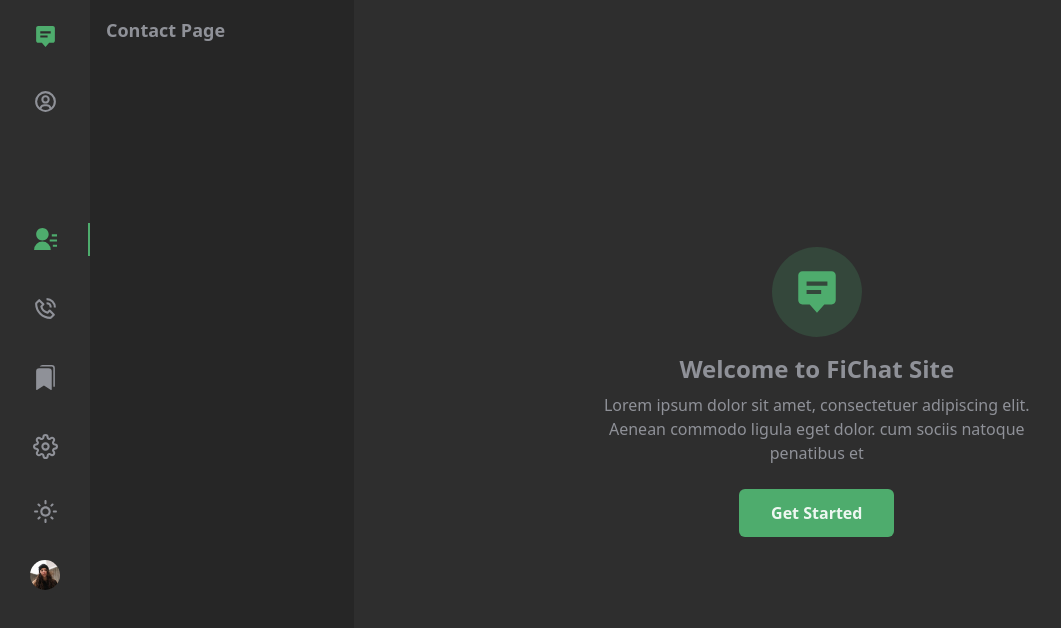
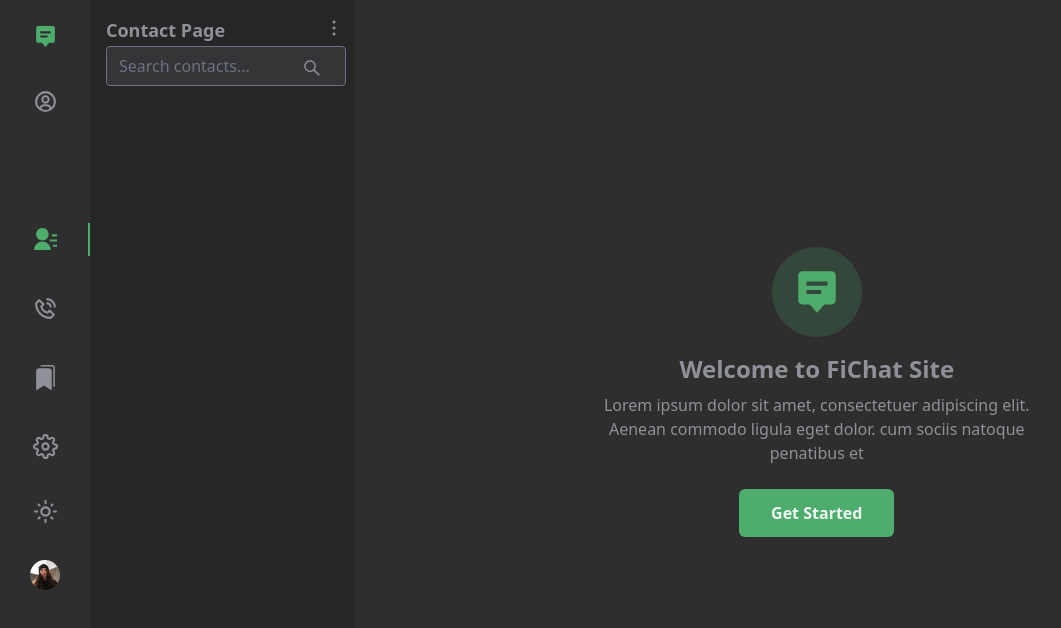
Before and after one commit to Codmify/Fichat-site, a React (Vite) app: page /dashboard/contacts in a window 1280 px wide. Shown: the top 628 px of the page, without its empty margins (0-1061 px from the left). Built offline with nearby package versions, Linux system fonts and the light colour scheme; some icons are missing.

Commit message:
contact page modal added

```diff
--- a/src/App.tsx
+++ b/src/App.tsx
@@ -20,6 +20,7 @@ function App() {
             <Route index element={<Welcome />} />
             <Route path="chats/:id" element={<Chatting />} />
           </Route>
+
           <Route path="profile" element={<Profile />}>
             <Route index element={<Welcome />} />
           </Route>
--- a/src/pages/components/contacts/Contacts.tsx
+++ b/src/pages/components/contacts/Contacts.tsx
@@ -1,13 +1,37 @@
-import { Outlet } from "react-router-dom"
-
+import { AiOutlineSearch } from "react-icons/ai";
+import { Outlet } from "react-router-dom";
+import DropDownModal from "../profile/dropdown/DropDownModal.";
 
 const Contacts = () => {
   return (
     <>
-    <section className="bg-[#262626] min-h-screen basis-full lg:basis-[29%] p-4 text-[#8f9198] text-lg font-[700] md:ml-[84px] lg:ml-0 lg:relative md:left-[90px]">Contact Page</section>
-    <Outlet />
+      <section className="bg-[#262626] lg:basis-[29%] basis-full min-h-screen p-4 text-[#8f9198] md:ml-[84px] lg:ml-0 lg:relative md:left-[90px]">
+        <div className="md:max-w-[15rem]">
+          <div className="flex justify-between">
+            <div>
+              <h1 className="text-lg font-bold">Contact Page</h1>
+            </div>
+            <div className="flex justify-end">
+              <DropDownModal />
+            </div>
+          </div>
+
+          <div className="relative flex-grow flex flex-row-reverse">
+            <input
+              type="text"
+              placeholder="Search contacts..."
+              className="bg-[#353537] sm:h-10 w-full outline-none rounded md:placeholder:text-base placeholder:text-xs"
+            />
+            <div className="absolute top-[8px] md:top-[12px] pr-6">
+              <AiOutlineSearch className="sm:h-5 sm:w-5 " />
+            </div>
+          </div>
+        </div>
+      </section>
+
+      <Outlet />
     </>
-  )
-}
+  );
+};
 
-export default Contacts
+export default Contacts;
--- /dev/null
+++ b/src/pages/components/profile/Dropdown/DropDownModal..tsx
@@ -0,0 +1,99 @@
+import { useState } from "react";
+
+const DropDownModal = () => {
+  const [isDropDownModal, setDropDownModal] = useState(false);
+
+  const toggleDropdown = () => {
+    setDropDownModal((prevState) => !prevState);
+  };
+
+  return (
+    <div className="relative inline-block text-left">
+      <button
+        data-modal-target="defaultModal"
+        data-modal-toggle="defaultModal"
+        onClick={toggleDropdown}
+        type="button"
+      >
+        <svg
+          xmlns="http://www.w3.org/2000/svg"
+          fill="none"
+          viewBox="0 0 24 24"
+          strokeWidth="1.5"
+          stroke="currentColor"
+          className="w-6 h-6"
+        >
+          <path
+            strokeLinecap="round"
+            strokeLinejoin="round"
+            d="M12 6.75a.75.75 0 110-1.5.75.75 0 010 1.5zM12 12.75a.75.75 0 110-1.5.75.75 0 010 1.5zM12 18.75a.75.75 0 110-1.5.75.75 0 010 1.5z"
+          />
+        </svg>
+      </button>
+
+      {isDropDownModal && (
+        <div
+          id="defaultModal"
+          onClick={toggleDropdown}
+          // tabindex="-1"
+          aria-hidden="true"
+          className="fixed top-0 left-0 right-0 z-50  md:w-[60%] p-4 overflow-x-hidden overflow-y-auto md:inset-0 h-[calc(100%-1rem)] max-h-full text-center flex justify-center mx-auto items-center"
+        >
+          <div className="relative w-full max-w-2xl max-h-full">
+            <div className="relative bg-white rounded-3xl shadow dark:bg-gray-700">
+              <div className="flex items-start bg-green-500 justify-between p-4 border-b rounded-t-2xl dark:border-gray-600">
+                <h3 className="text-xl font-semibold text-gray-900 dark:text-white">
+                  Create Contact
+                </h3>
+                <button
+                  type="button"
+                  className="text-gray-400 bg-transparent hover:bg-gray-200 hover:text-gray-900 rounded-lg text-sm w-8 h-8 ml-auto inline-flex justify-center items-center dark:hover:bg-gray-600 dark:hover:text-white"
+                  data-modal-hide="defaultModal"
+                >
+                  <svg
+                    className="w-3 h-3"
+                    aria-hidden="true"
+                    xmlns="http://www.w3.org/2000/svg"
+                    fill="none"
+                    viewBox="0 0 14 14"
+                  >
+                    <path
+                      stroke="currentColor"
+                      strokeLinecap="round"
+                      strokeLinejoin="round"
+                      strokeWidth="2"
+                      d="m1 1 6 6m0 0 6 6M7 7l6-6M7 7l-6 6"
+                    />
+                  </svg>
+                  <span className="sr-only">Close modal</span>
+                </button>
+              </div>
+
+              <div className="p-6 space-y-6">
+
+              </div>
+              <div className="flex flex-row-reverse items-center p-6 space-x-2 border-t border-gray-200 rounded-b dark:border-gray-600">
+                <button
+                  data-modal-hide="defaultModal"
+                  type="button"
+                  className="text-white bg-green-700 hover:bg-blue-800 focus:ring-4 focus:outline-none focus:ring-blue-300 font-medium rounded-lg text-sm px-5 py-2.5 text-center dark:bg-blue-600 dark:hover:bg-blue-700 dark:focus:ring-blue-800"
+                >
+                  invite
+                </button>
+                <button
+                  data-modal-hide="defaultModal"
+                  type="button"
+                  className="text-green-500 bg-white hover:bg-gray-100 focus:ring-4 focus:outline-none focus:ring-blue-300 rounded-lg border border-gray-200 text-sm font-medium px-5 py-2.5 hover:text-gray-900 focus:z-10 dark:bg-gray-700 dark:text-gray-300 dark:border-gray-500 dark:hover:text-white dark:hover:bg-gray-600 dark:focus:ring-gray-600"
+                >
+                  close
+                </button>
+              </div>
+            </div>
+          </div>
+        </div>
+      )}
+    </div>
+  );
+};
+
+export default DropDownModal;
--- a/src/pages/components/profile/Dropdown/DropDownY.tsx
+++ b/src/pages/components/profile/Dropdown/DropDownY.tsx
@@ -35,7 +35,7 @@ const DropDownY: React.FC = () => {
       {isDropdownOpen && (
         <div
           id="dropdown"
-          className="z-10 bg-slate-400 divide-y absolute -left-[7rem] right-0 md:left-0 divide-gray-100 rounded-lg shadow w-36 dark:bg-gray-700"
+          className="z-10 bg-slate-400 divide-y absolute -left-[7rem] right-0 lg:left-0 divide-gray-100 rounded-lg shadow w-36 dark:bg-gray-700"
           role="menu"
           aria-labelledby="dropdownDefaultButton"
         >
--- a/src/pages/components/profile/Profile.tsx
+++ b/src/pages/components/profile/Profile.tsx
@@ -1,22 +1,20 @@
-import DropDownY from "./Dropdown/DropDownY";
+import { Outlet } from "react-router-dom";
+import DropDownY from "./dropdown/DropDownY";
 import ImageProfile from "./assets/gt1.jpeg";
 import ProfileImage from "./imageProfile/ProfileImage";
 import ProfileText from "./imageProfile/ProfileText";
 
 const Profile = () => {
   return (
-    <section>
-      <div className="relative">
-        <img src={ImageProfile} alt="no image" className="h-44 w-full" />
+    <>
+      <section className="bg-[#262626] min-h-screen basis-full lg:basis-[29%] text-[#8f9198] md:left-[90px] md:ml-[84px] lg:ml-0 lg:relative">
+        <img src={ImageProfile} alt="no image" className="w-full h-40" />
 
-        <div className="p-4 absolute top-0 left-0 right-0 ">
-          <div className="text-white flex items-center justify-between">
-            <h1 className="text-lg font-[700]">My Profile</h1>
+        <div className="lg:max-w-[18rem]">
+          <div className="absolute top-0 md:w-[87%] lg:w-[77%] p-3 w-full text-white flex justify-between items-center">
+            <h1 className="text-lg font-bold">My Profile</h1>
 
-            <div className="">
             <DropDownY />
-            </div>
-          </div>
           </div>
 
           <div className="-mt-12">
@@ -26,10 +24,12 @@ const Profile = () => {
               imageUrl="/gt1.jpeg"
             />
           </div>
-
           <ProfileText />
         </div>
       </section>
+
+      <Outlet />
+    </>
   );
 };
 
--- a/src/pages/components/profile/imageProfile/ProfileMedia.tsx
+++ b/src/pages/components/profile/imageProfile/ProfileMedia.tsx
@@ -9,20 +9,15 @@ const ProfileMedia: React.FC<ProfileMediaProps> = ({ imageUrls }) => {
   const [visibleImageCount, setVisibleImageCount] = useState(
     maxInitialImagesToShow
   );
-  const [isAddingImages, setIsAddingImages] = useState(false);
+  // const [isAddingImages, setIsAddingImages] = useState(false);
 
   const handleShowAll = () => {
     setVisibleImageCount(imageUrls.length);
   };
 
-  const handleAddImages = () => {
-    // Logic to handle adding images goes here
-    setIsAddingImages(true);
-  };
-
   return (
-    <div className="h-full w-full space-y-4">
-      <div className="flex justify-between">
+    <div className="h-full w-full space-y-4 pb-10">
+      <div className="flex justify-between ">
         <h1 className="uppercase text-sm">media</h1>
         {imageUrls.length > maxInitialImagesToShow && (
           <span
@@ -35,12 +30,12 @@ const ProfileMedia: React.FC<ProfileMediaProps> = ({ imageUrls }) => {
       </div>
 
       <div className="">
-        <div className="flex space-x-1 rounded">
+        <div className="flex space-x-2 ">
           {imageUrls.slice(0, visibleImageCount).map((imageUrl, index) => (
             <img
               src={imageUrl}
               alt={`Image ${index + 1}`}
-              className="w-[68px] h-20"
+              className="w-[68px] lg:w-[4.5rem] h-20 rounded"
               key={index}
             />
           ))}
```
Also changed, not shown: src/index.css (+0 -98 lines). Lines whose indentation alone changed are shown as unchanged.
